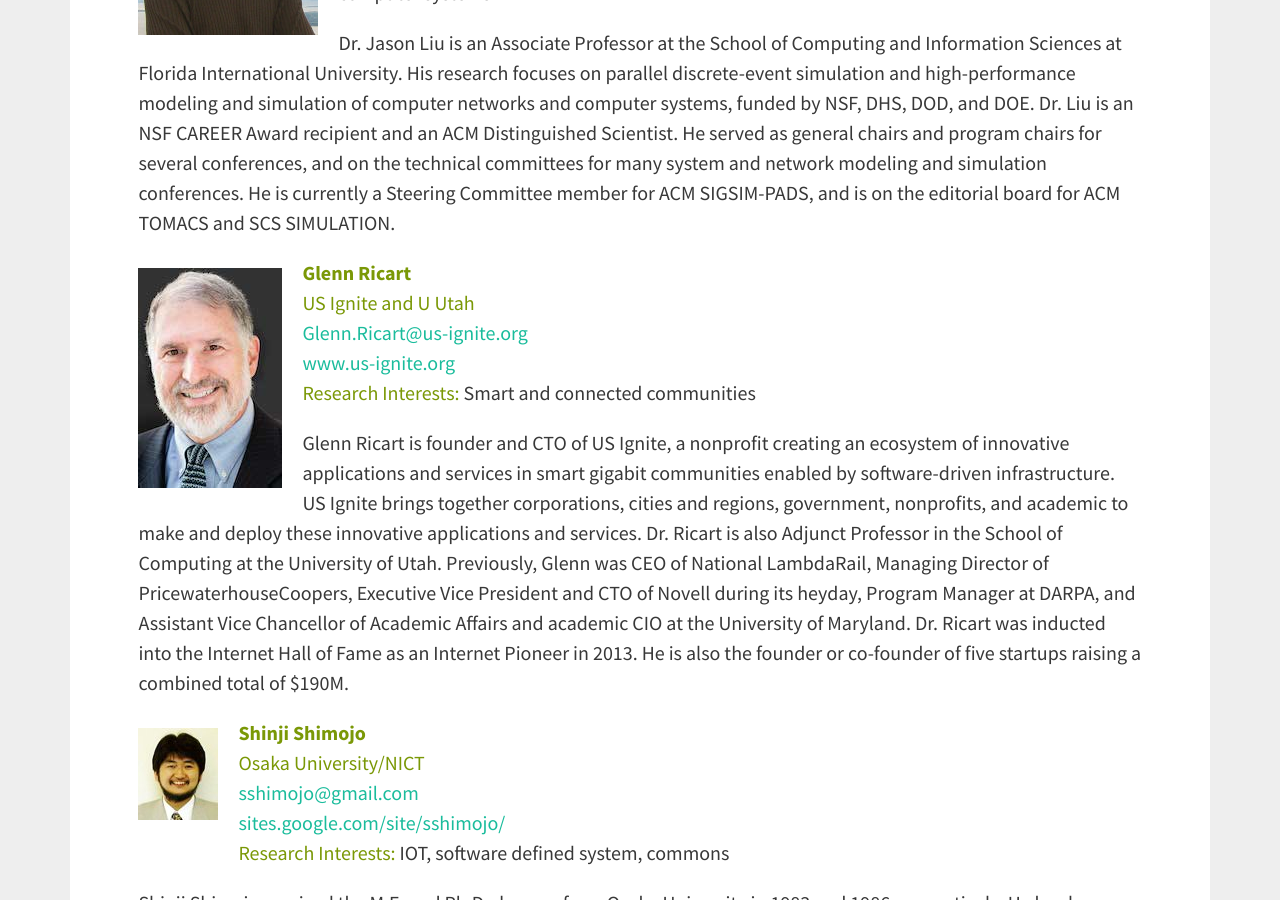
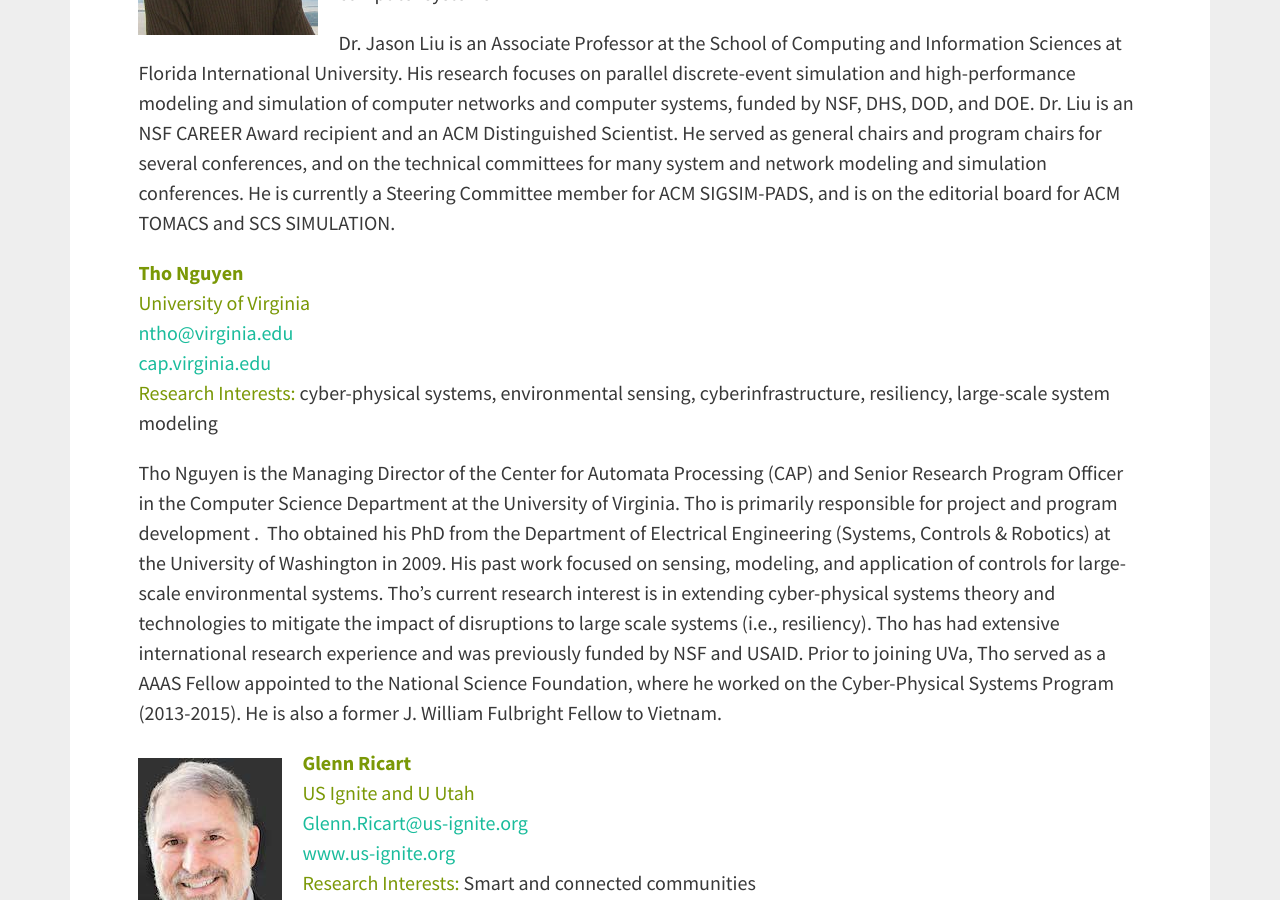
Before and after one commit to hmchou56/centra8, a Jekyll site: the page built from meetings.md, in a window 1280 px wide and 900 px high, scrolled down 2828 px. Built offline with Jekyll 4.4.1, drawn with Linux system fonts in a browser that asks for light colours; nearby versions of some CDN libraries.

Commit message:
add new attendee

```diff
--- a/meetings.md
+++ b/meetings.md
@@ -72,6 +72,15 @@
 Research Interests:</span> Modeling and simulation, computer networking, parallel computing, computer systems
 
 Dr. Jason Liu is an Associate Professor at the School of Computing and Information Sciences at Florida International University. His research focuses on parallel discrete-event simulation and high-performance modeling and simulation of computer networks and computer systems, funded by NSF, DHS, DOD, and DOE. Dr. Liu is an NSF CAREER Award recipient and an ACM Distinguished Scientist. He served as general chairs and program chairs for several conferences, and on the technical committees for many  system and network modeling and simulation conferences. He is currently a Steering Committee member for ACM SIGSIM-PADS, and is on the editorial board for ACM TOMACS and SCS SIMULATION.
+
+<span class="member-heading">
+<strong>Tho Nguyen</strong><br>
+University of Virginia<br>
+<a href="mailto:ntho@virginia.edu">ntho@virginia.edu</a><br>
+<a href="http://cap.virginia.edu">cap.virginia.edu</a><br>
+Research Interests:</span> cyber-physical systems, environmental sensing, cyberinfrastructure, resiliency, large-scale system modeling
+
+Tho Nguyen is the Managing Director of the Center for Automata Processing (CAP) and Senior Research Program Officer in the Computer Science Department at the University of Virginia. Tho is primarily responsible for project and program development .  Tho obtained his PhD from the Department of Electrical Engineering (Systems, Controls & Robotics) at the University of Washington in 2009.  His past work focused on sensing, modeling, and application of controls for large-scale environmental systems.  Tho’s current research interest is in extending cyber-physical systems theory and technologies to mitigate the impact of disruptions to large scale systems (i.e., resiliency). Tho has had extensive international research experience and was previously funded by NSF and USAID. Prior to joining UVa, Tho served as a AAAS Fellow appointed to the National Science Foundation, where he worked on the Cyber-Physical Systems Program (2013-2015).  He is also a former J. William Fulbright Fellow to Vietnam.
 
 <img src="/img/members/glenricart.jpg" class="member-image">
 <span class="member-heading">
```
